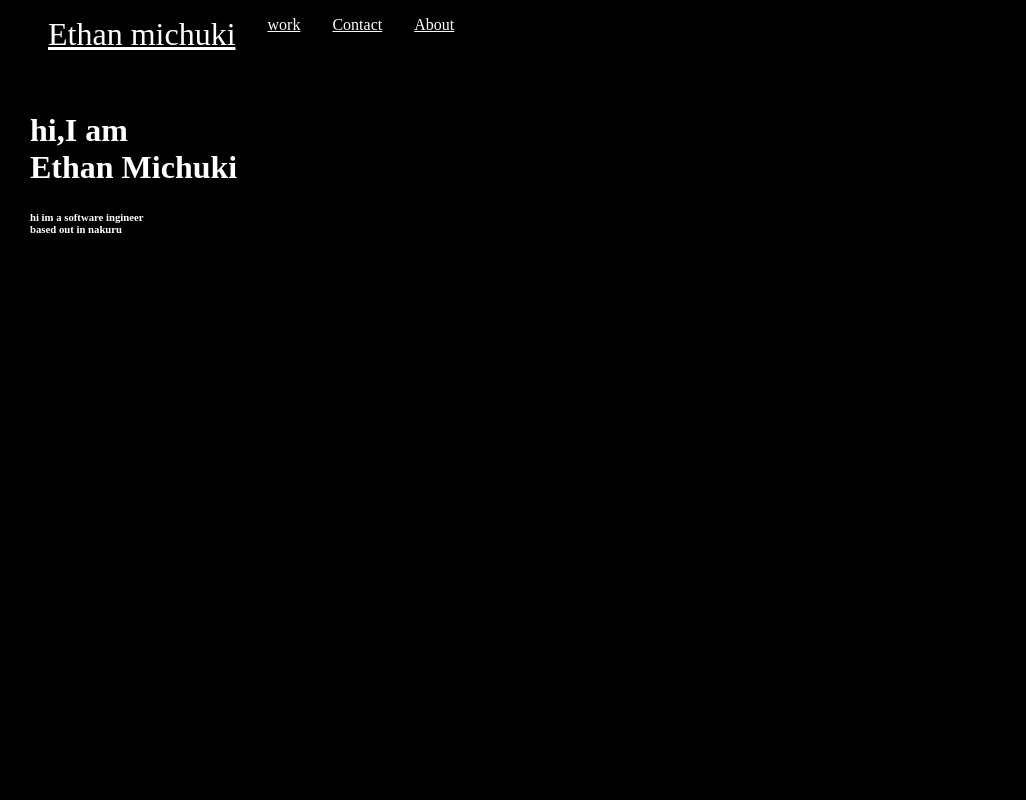
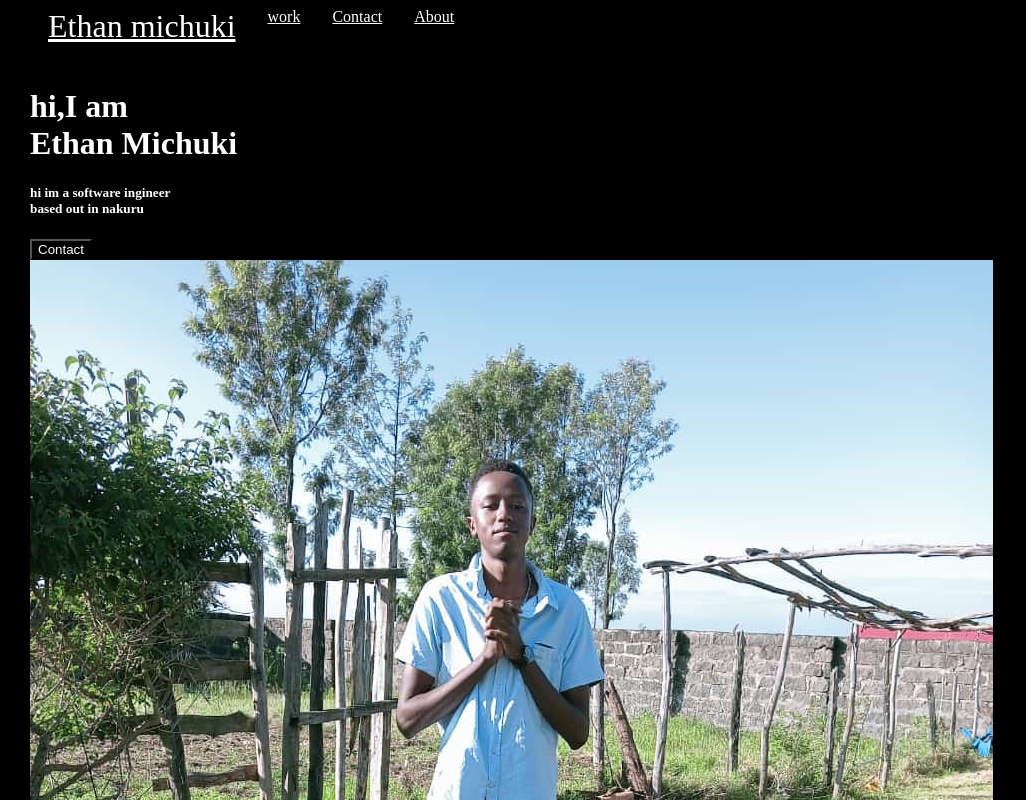
Before and after one commit to ethanrahim/capstone-project-riftkoders, a plain HTML site: page index.html in a window 1280 px wide. Shown: the top 800 px of the page, without its empty margins (0-1026 px from the left). Drawn offline with nearby package versions, Linux system fonts and the light colour scheme.

Commit message:
added image and button

```diff
--- a/index.html
+++ b/index.html
@@ -7,6 +7,7 @@
   <link rel="stylesheet" href="style.css">
 </head>
 <body>
+
   <div>
     <div class="header">
       <nav class="navigation">
@@ -18,21 +19,25 @@
         </ul>
 
       </div>
-      <!-- <div class="h1">
-        <h1>
-          hi,I am <br> Ethan Michuki
 
-        </h1>
-      </div>       -->
     </div>
   </div>
   <div class="h1">
     <h1>
       hi,I am <br> Ethan Michuki
-      <h6 class="h6">hi im a software ingineer <br> based out in nakuru </h6>
+      <h5 class="h5">hi im a software ingineer <br> based out in nakuru </h5>
+      </h1>
+      <div class="btn">
+        <button> Contact</button>
+      </div>
+      <div class="myimage">
+        <img src="./images/9UYI7Y5c.jpeg" alt="">
+      </div>
 
-    </h1>
   </div>
+  <!-- <div class="myimage">
+    <img src="./images/9UYI7Y5c.jpeg" alt="">
+  </div>      -->
 <script src="https://cdn.jsdelivr.net/npm/bootstrap@5.3.3/dist/js/bootstrap.bundle.min.js" integrity="sha384-YvpcrYf0tY3lHB60NNkmXc5s9fDVZLESaAA55NDzOxhy9GkcIdslK1eN7N6jIeHz" crossorigin="anonymous"></script>
 </body>
 </html>
--- a/style.css
+++ b/style.css
@@ -19,6 +19,7 @@ ul {
     color: #fff;
     text-decoration: none;
     list-style-type: none;
+    margin: auto;
     /* text-emphasis-color: white; */
 }
 
@@ -33,6 +34,19 @@ ul {
     padding: 22px;
 }
 
-.h6 {
-    justify-content: ;
+.h5 {
+    justify-content:first baseline ;
+    height: auto;
 }
+
+.myimage {
+    padding:;
+    height: 732px;
+    width: 600px;
+    top: 126px;
+    left: 732px;
+}
+
+.btn {
+
+}
```
Also changed, not shown: images/9UYI7Y5c.jpeg (added).
